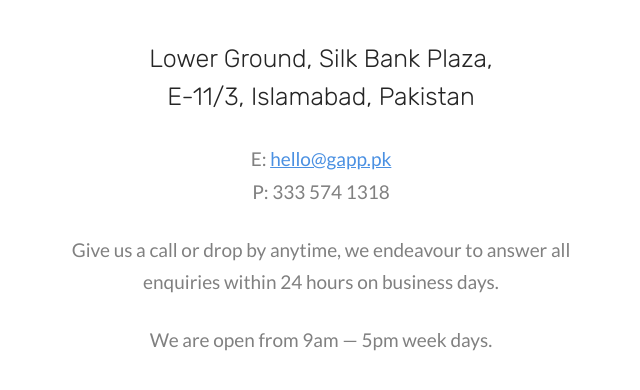
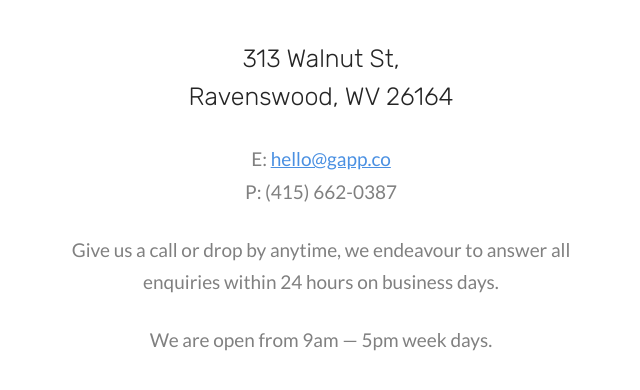
Before and after one commit to GAPP-Co/main-website, a plain HTML site: page index.html in a window 1280 px wide. Shown: the part 5479-5869 px from the top of the page, without its empty margins (319-959 px from the left). Drawn offline with Linux system fonts and the light colour scheme.

Commit message:
contact information updated.

```diff
--- a/index.html
+++ b/index.html
@@ -180,11 +180,11 @@
                 <div class="container">
                     <div class="row justify-content-center">
                         <div class="col-md-12 col-12 mb-5">
-                            <div class="map-container"> <iframe src="https://www.google.com/maps/embed?pb=!1m18!1m12!1m3!1d3319.195281384368!2d72.97656341580155!3d33.70389548070206!2m3!1f0!2f0!3f0!3m2!1i1024!2i768!4f13.1!3m3!1m2!1s0x38dfbd7e2f1d0ae5%3A0x73188293ab71c153!2sWork%20Zone!5e0!3m2!1sen!2s!4v1618092256121!5m2!1sen!2s" width="600" height="450" style="border:0;" allowfullscreen="" loading="lazy"></iframe> </div>
+                            <div class="map-container"> <iframe src="https://www.google.com/maps/embed?pb=!1m18!1m12!1m3!1d3102.9166570752!2d-81.7589884060244!3d38.94873233049524!2m3!1f0!2f0!3f0!3m2!1i1024!2i768!4f13.1!3m3!1m2!1s0x8848f6b5040eafcd%3A0xe43271a4e420b699!2s313%20Walnut%20St%2C%20Ravenswood%2C%20WV%2026164%2C%20USA!5e0!3m2!1sen!2s!4v1623239346264!5m2!1sen!2s" width="600" height="450" style="border:0;" allowfullscreen="" loading="lazy"></iframe> </div>
                         </div>
                         <div class="col-md-8 col-lg-6 col-12">
-                            <h3>Lower Ground, Silk Bank Plaza,<br>E-11/3, Islamabad, Pakistan</h3>
-                            <p class="lead"> E: <a href="mailto:hello@gapp.pk">hello@gapp.pk</a><br> P: 333 574 1318</p>
+                            <h3>313 Walnut St,<br>Ravenswood, WV 26164</h3>
+                            <p class="lead"> E: <a href="mailto:hello@gapp.co">hello@gapp.co</a><br> P: (415) 662-0387</p>
                             <p class="lead"> Give us a call or drop by anytime, we endeavour to answer all enquiries within 24 hours on business days. </p>
                             <p class="lead"> We are open from 9am — 5pm week days. </p>
                         </div>
```
